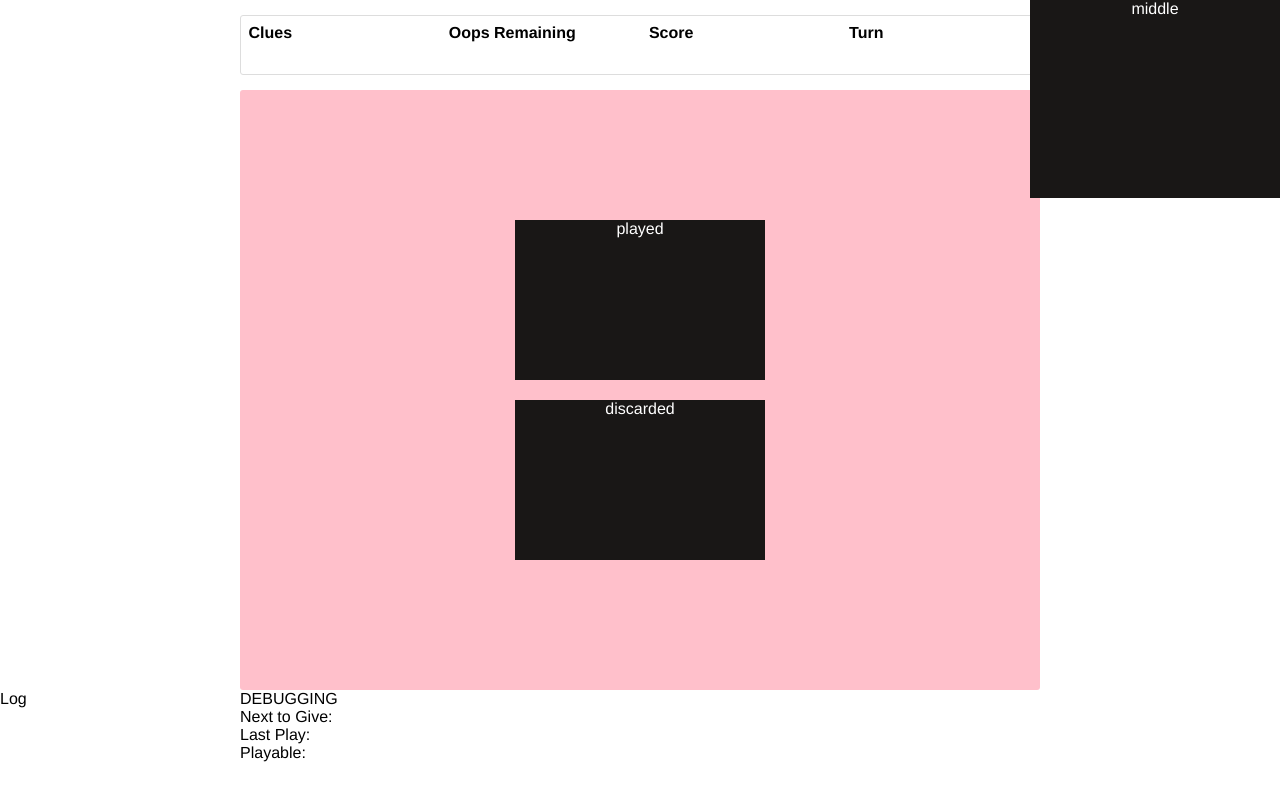
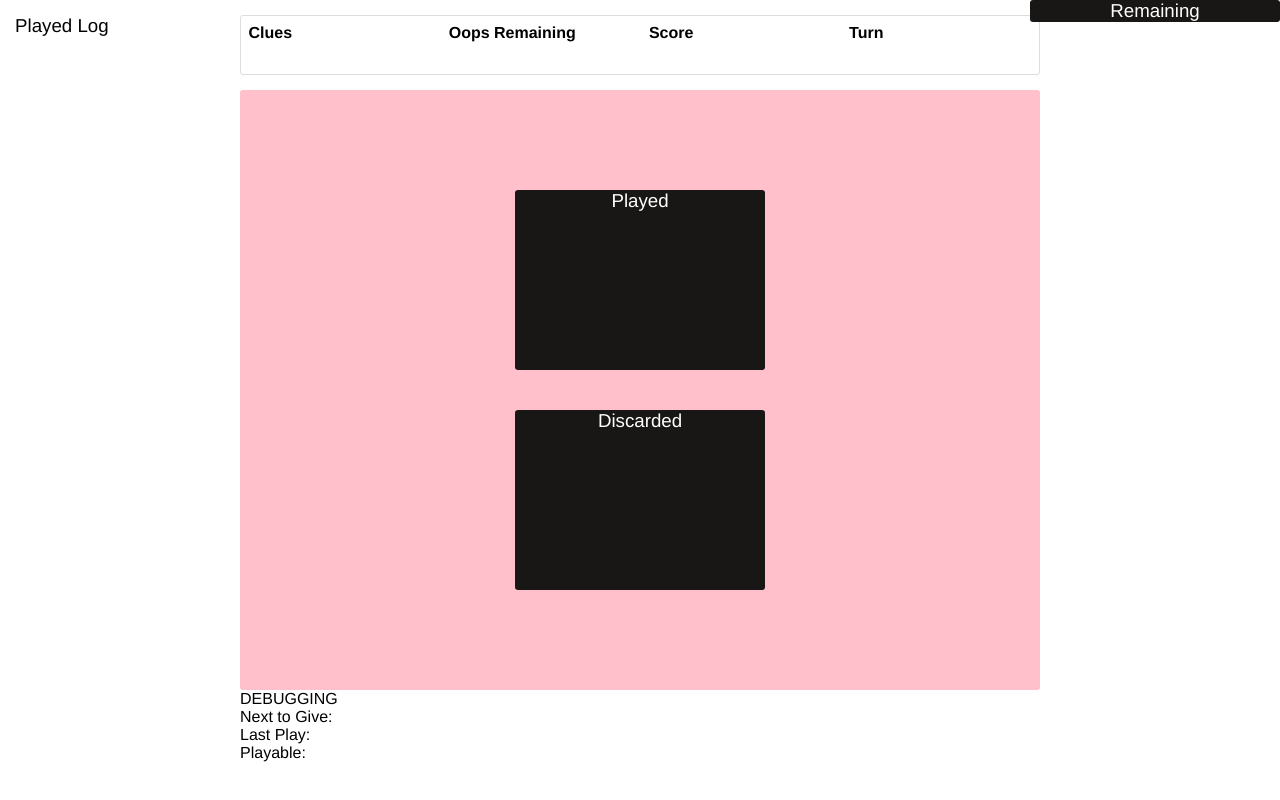
Before and after one commit to vortic/hanabi, a plain HTML site: page public_html/index.html in a window 1280 px wide. Drawn offline with nearby package versions, Linux system fonts and the light colour scheme; files that its build step writes are made by us from their sources.

Commit message:
WIP: log and header styling

```diff
--- a/public_html/index.html
+++ b/public_html/index.html
@@ -30,10 +30,10 @@
             <div id ="players"></div>
 
             <div id="played" class="hand played">
-                <div>played</div>
+                <h3>Played</h3>
             </div>
             <div id="discarded" class="hand discarded">
-                <div>discarded</div>
+                <h3>Discarded</h3>
             </div>
 
             <!--for debugging-->
@@ -53,9 +53,11 @@
         </div><!-- board -->
 
         <div id="middle" class="hand middle">
-            <div>middle</div>
+            <h3>Remaining</h3>
         </div>
-        <div id="turn-log">Log</div>
+        <div id="turn-log" class="log">
+          <h3>Played Log</h3>
+        </div>
         <script type="text/javascript" data-main="js/hanabi.js" src="require.js"></script>
     </body>
 </html>
--- a/public_html/scss/hanabi.scss
+++ b/public_html/scss/hanabi.scss
@@ -9,7 +9,7 @@ $board-width:       800px;
 $board-height:      600px;
 $hand-width:        250px;
 $hand-height:       70px;
-$pile-height:       160px;
+$pile-height:       180px;
 $pile-width:        250px;
 $pile-bg-color:     #191716;
 $border:            1px solid $gray;
@@ -23,6 +23,10 @@ body, ul, h1, h2, h3, h4, h5, h6 {
 body {
     font-family: $body-font;
     font-size: $body-font-size;
+}
+
+h1, h2, h3 {
+    font-weight: 200;
 }
 
 .hidden {
@@ -78,6 +82,7 @@ body {
     height: $hand-height;
     text-align: center;
     color: white;
+    border-radius: 3px;
 
     > ul {
         list-style: none;
@@ -105,7 +110,7 @@ body {
         position: fixed;
         right: 0;
         top: 0;
-        height: 198px;
+        height: auto;
         background-color: $pile-bg-color;
     }
 
@@ -123,18 +128,18 @@ body {
     }
 
     &.played {
-        top: $hand-height + $spacing*2;
+        top: $hand-height + $spacing;
     }
 
     &.discarded {
-        bottom: $hand-height + $spacing*2;
+        bottom: $hand-height + $spacing;
     }
 }
 
 .tile {
     display: inline-block;
     margin-right: 10px;
-    padding: $spacing / 3;
+    padding: 8px 10px;
     border-radius: 3px;
 
     &:last-child {
@@ -142,7 +147,7 @@ body {
     }
 
     &.played {
-        width: 20px;
+        padding: 4px 6px;
     }
 
     .discard-area {
@@ -151,8 +156,9 @@ body {
     }
 }
 
-.pile {
-    min-width: 90px;
-    height: 36px;
-    overflow: hidden;
+.log {
+    position: fixed;
+    top: $spacing / 2;
+    left: $spacing / 2;
+    width: 250px;
 }
```
